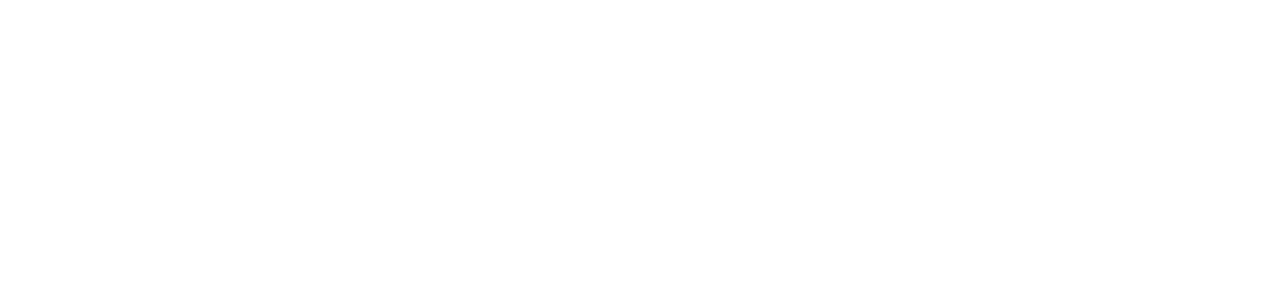
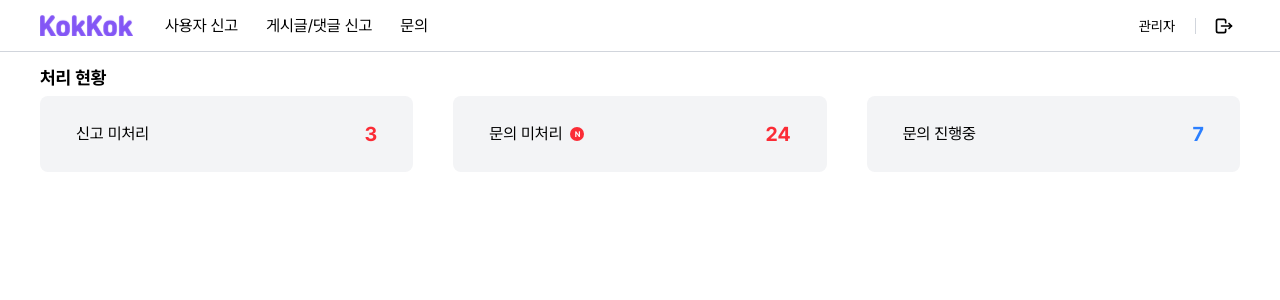
Before and after one commit to Epilogue-1/kokkok-admin, a Next.js app: page / in a window 1280 px wide. Before the commit this address had no page. Shown: the top 300 px of the page. Built offline with nearby package versions, Linux system fonts and the light colour scheme; no server answers.

Commit message:
feat: 홈 페이지에 처리현황 UI 추가

```diff
--- a/src/app/page.tsx
+++ b/src/app/page.tsx
@@ -1,5 +1,29 @@
-import { redirect } from "next/navigation";
+import Header from "@/components/Header";
+import Main from "@/components/Main";
+import SubTitle from "@/components/SubTitle";
+import StatusSummaryCard from "@/features/StatusSummaryCard";
 
 export default function Home() {
-  redirect("/user-reports");
+  return (
+    <>
+      <Header />
+
+      <Main>
+        {/* 신고/문의 처리 현황 */}
+        <section className="flex flex-col">
+          <SubTitle>처리 현황</SubTitle>
+
+          <div className="flex flex-col gap-2 md:flex-row md:gap-10">
+            <StatusSummaryCard content="신고 미처리" count={3} />
+            <StatusSummaryCard
+              content="문의 미처리"
+              isTodayUpdated
+              count={24}
+            />
+            <StatusSummaryCard content="문의 진행중" count={7} color="blue" />
+          </div>
+        </section>
+      </Main>
+    </>
+  );
 }
--- /dev/null
+++ b/src/features/StatusSummaryCard.tsx
@@ -0,0 +1,41 @@
+interface Props {
+  content: string;
+  isTodayUpdated?: boolean;
+  count: number;
+  color?: "red" | "blue";
+}
+
+export default function StatusSummaryCard({
+  content,
+  isTodayUpdated = false,
+  count,
+  color = "red",
+}: Props) {
+  const colorStyle: Record<NonNullable<Props["color"]>, string> = {
+    red: "text-red-500",
+    blue: "text-blue-500",
+  };
+
+  return (
+    <div className="flex min-w-0 flex-1 items-center rounded-lg bg-gray-100 px-7 py-4 md:px-9 md:py-6">
+      {/* 항목 이름 */}
+      <span>{content}</span>
+
+      {/* 오늘 추가된 건이 있다면 New 아이콘 표시 */}
+      {isTodayUpdated && (
+        <div className="ml-2 flex h-3.5 w-3.5 select-none items-center justify-center rounded-full bg-red-500">
+          <span className="font-bold text-[8px] text-white leading-none">
+            N
+          </span>
+        </div>
+      )}
+
+      {/* 항목 건수 */}
+      <span
+        className={`${colorStyle[color]} ml-auto font-bold text-lg md:text-xl`}
+      >
+        {count}
+      </span>
+    </div>
+  );
+}
```
